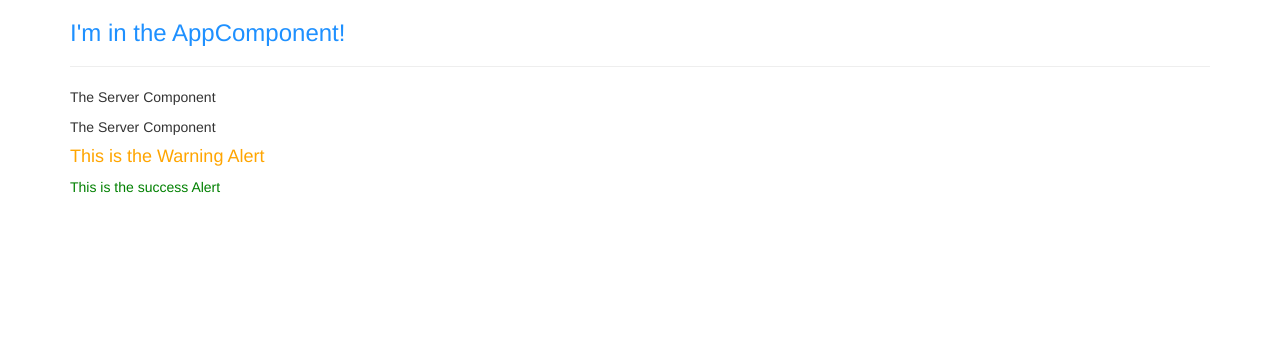
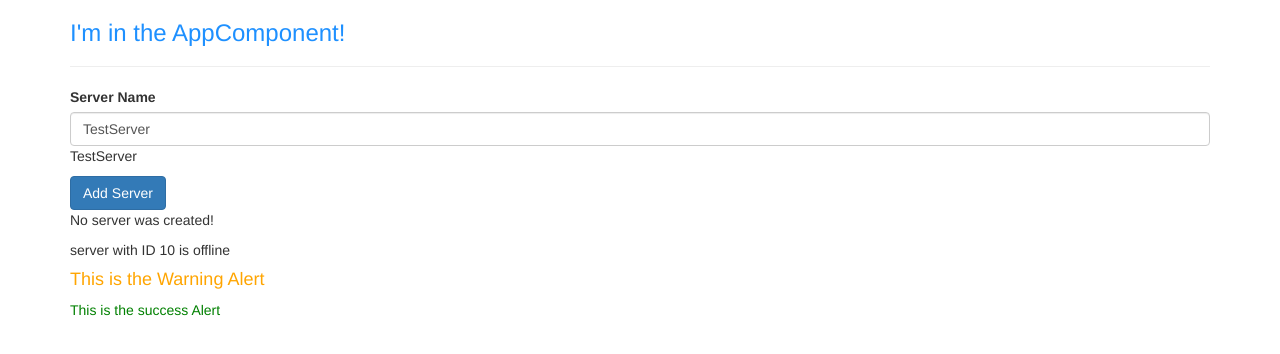
Before and after one commit to danielmoralesb/angular2, an Angular app in the folder my-first-app/: page / in a window 1280 px wide. Shown: the top 354 px of the page. Built offline with nearby package versions, Linux system fonts and the light colour scheme.

Commit message:
adding two way data binding

```diff
--- a/my-first-app/src/app/server/server.component.html
+++ b/my-first-app/src/app/server/server.component.html
@@ -1 +1 @@
-<p>The Server Component</p>
+<p>{{ "server" }} with ID {{ serverId }} is {{ getServerStatus() }}</p>
--- a/my-first-app/src/app/server/server.component.ts
+++ b/my-first-app/src/app/server/server.component.ts
@@ -4,4 +4,11 @@
   selector: 'app-server',
   templateUrl: './server.component.html',
 })
-export class ServerComponent {}
+export class ServerComponent {
+  serverId: number = 10;
+  serverStatus: string = 'offline';
+
+  getServerStatus() {
+    return this.serverStatus;
+  }
+}
--- a/my-first-app/src/app/servers/servers.component.html
+++ b/my-first-app/src/app/servers/servers.component.html
@@ -1 +1,17 @@
-<app-server></app-server> <app-server></app-server>
+<label for="">Server Name</label>
+<!-- <input type="text" class="form-control" (input)="onUpdateServerName($event)" /> -->
+
+<input type="text" class="form-control" [(ngModel)]="serverName" />
+
+<p>{{ serverName }}</p>
+<button
+  class="btn btn-primary"
+  [disabled]="!allowNewServer"
+  (click)="onCreateServer()"
+>
+  Add Server
+</button>
+<!-- <p [innerText]="allowNewServer"></p> -->
+<p>{{ serverCreationStatus }}</p>
+<app-server></app-server>
+<!-- <app-server></app-server> -->
--- a/my-first-app/src/app/servers/servers.component.ts
+++ b/my-first-app/src/app/servers/servers.component.ts
@@ -1,11 +1,32 @@
 import { Component } from '@angular/core';
+import { FormsModule } from '@angular/forms';
 
 @Component({
   // selector: '[app-servers]',
   // selector: '.app-servers',
   selector: 'app-servers',
-  template: ` <app-server></app-server>
-    <app-server></app-server>`,
+  // template: ` <app-server></app-server>
+  //   <app-server></app-server>`,
+  templateUrl: './servers.component.html',
   styleUrl: './servers.component.scss',
 })
-export class ServersComponent {}
+export class ServersComponent {
+  allowNewServer = false;
+  serverCreationStatus = 'No server was created!';
+  serverName = 'TestServer';
+
+  constructor() {
+    setTimeout(() => {
+      this.allowNewServer = true;
+    }, 2000);
+  }
+
+  onCreateServer() {
+    this.serverCreationStatus = 'Server was created!';
+  }
+
+  onUpdateServerName(event: Event) {
+    console.log(event);
+    this.serverName = (<HTMLInputElement>event.target).value;
+  }
+}
```
